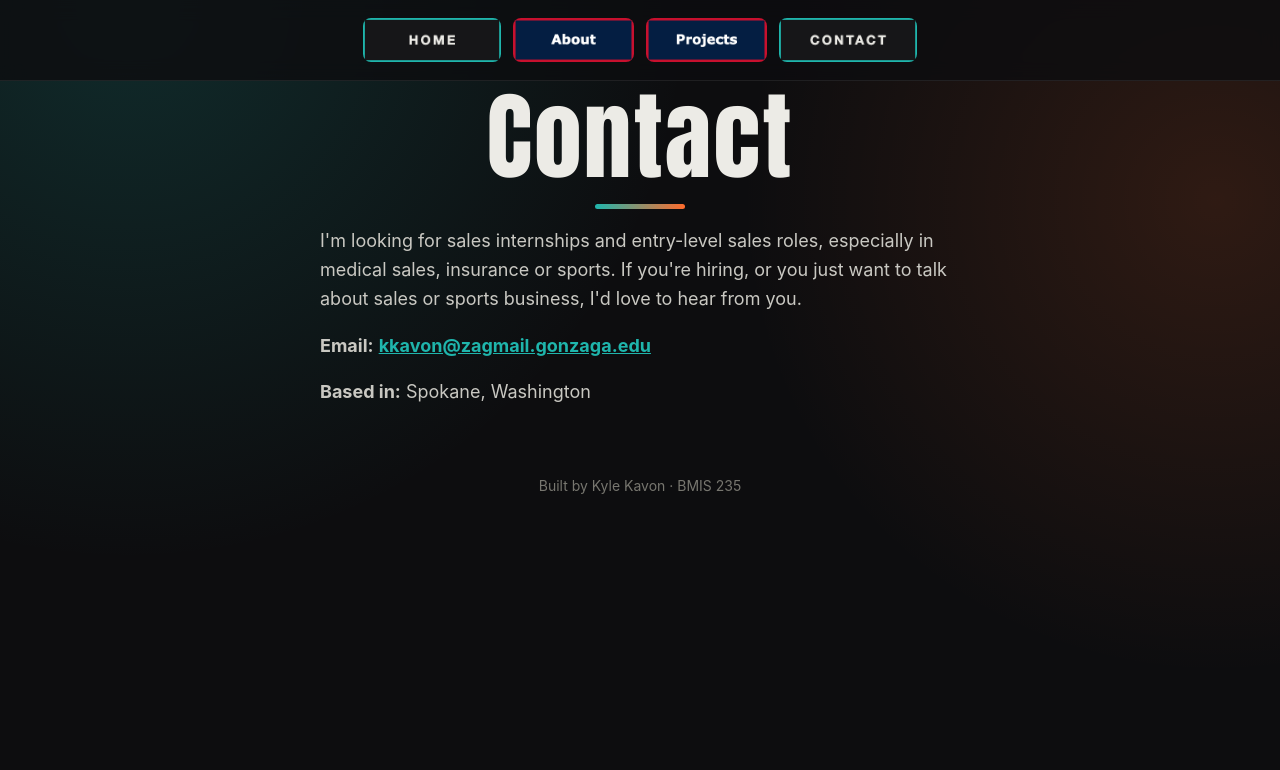
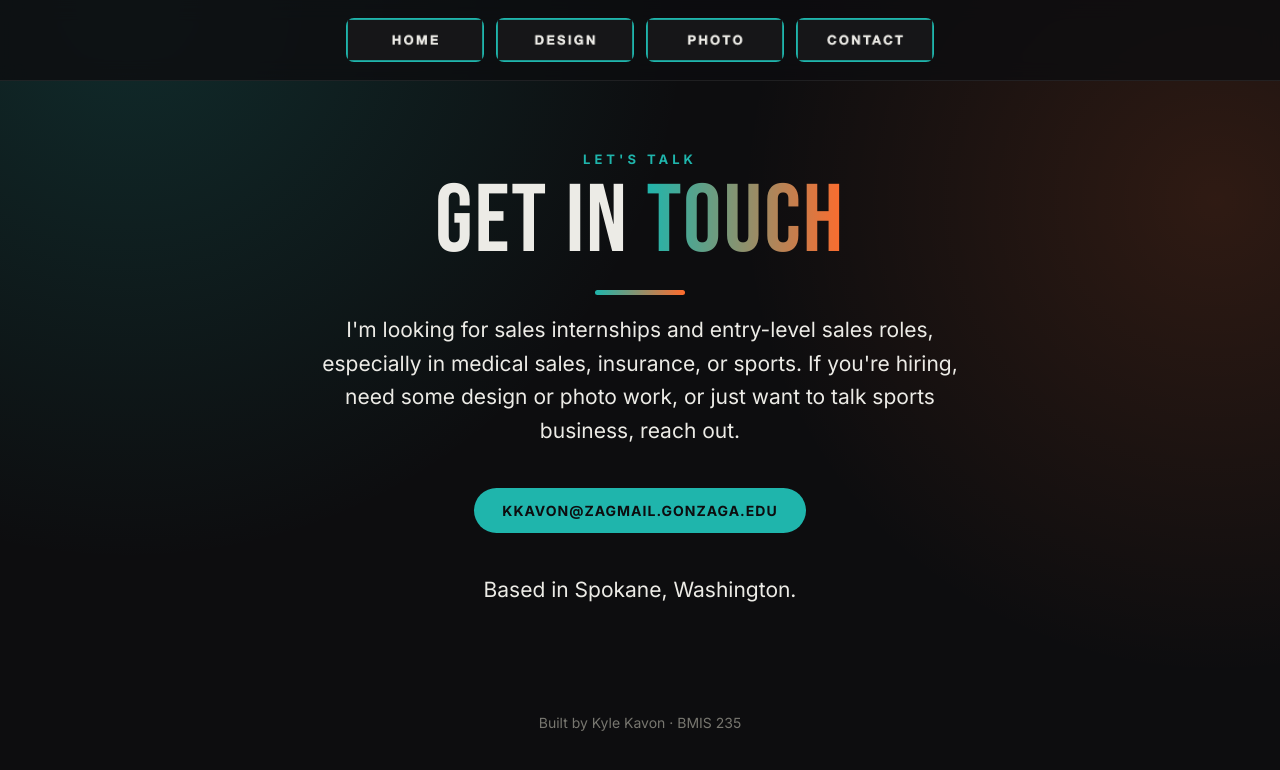
Before and after one commit to kkavon7/bmis235-html-3, a plain HTML site: page contact.html in a window 1280 px wide. Drawn offline with Linux system fonts and the light colour scheme.

Commit message:
Restyle contact page for portfolio

```diff
--- a/contact.html
+++ b/contact.html
@@ -8,22 +8,34 @@ Course: BMIS 235 - HTML-3
 <head>
 <meta charset="utf-8">
 <meta name="author" content="Kyle Kavon">
+<meta name="viewport" content="width=device-width, initial-scale=1">
 <title>Contact · Kyle Kavon</title>
+
+<!-- fonts: Bebas Neue for headlines, Inter for body text -->
+<link rel="preconnect" href="https://fonts.googleapis.com">
+<link rel="stylesheet" href="https://fonts.googleapis.com/css2?family=Bebas+Neue&family=Inter:wght@400;600;700&display=swap">
+
+<!-- this one line connects the page to the stylesheet -->
 <link rel="stylesheet" href="styles.css">
 </head>
 <body>
 
 <nav>
 <a href="index.html"><img src="img/home.png" alt="Home"></a>
-<a href="about.html"><img src="img/about.png" alt="About"></a>
-<a href="projects.html"><img src="img/projects.png" alt="Projects"></a>
+<a href="design.html"><img src="img/design.png" alt="Design"></a>
+<a href="photography.html"><img src="img/photo.png" alt="Photo"></a>
 <a href="contact.html"><img src="img/contact.png" alt="Contact"></a>
 </nav>
 
-<h1>Contact</h1>
-<p>I'm looking for sales internships and entry-level sales roles, especially in medical sales, insurance or sports. If you're hiring, or you just want to talk about sales or sports business, I'd love to hear from you.</p>
-<p><b>Email:</b> <a href="mailto:kkavon@zagmail.gonzaga.edu">kkavon@zagmail.gonzaga.edu</a></p>
-<p><b>Based in:</b> Spokane, Washington</p>
+<div class="hero">
+<div class="eyebrow">Let's talk</div>
+<h1>Get in <span class="gradient">touch</span></h1>
+<p class="lead">I'm looking for sales internships and entry-level sales roles, especially in medical sales, insurance, or sports. If you're hiring, need some design or photo work, or just want to talk sports business, reach out.</p>
+<div class="cta">
+<a href="mailto:kkavon@zagmail.gonzaga.edu">kkavon@zagmail.gonzaga.edu</a>
+</div>
+<p class="lead">Based in Spokane, Washington.</p>
+</div>
 
 <footer>Built by Kyle Kavon &middot; BMIS 235</footer>
 
```
